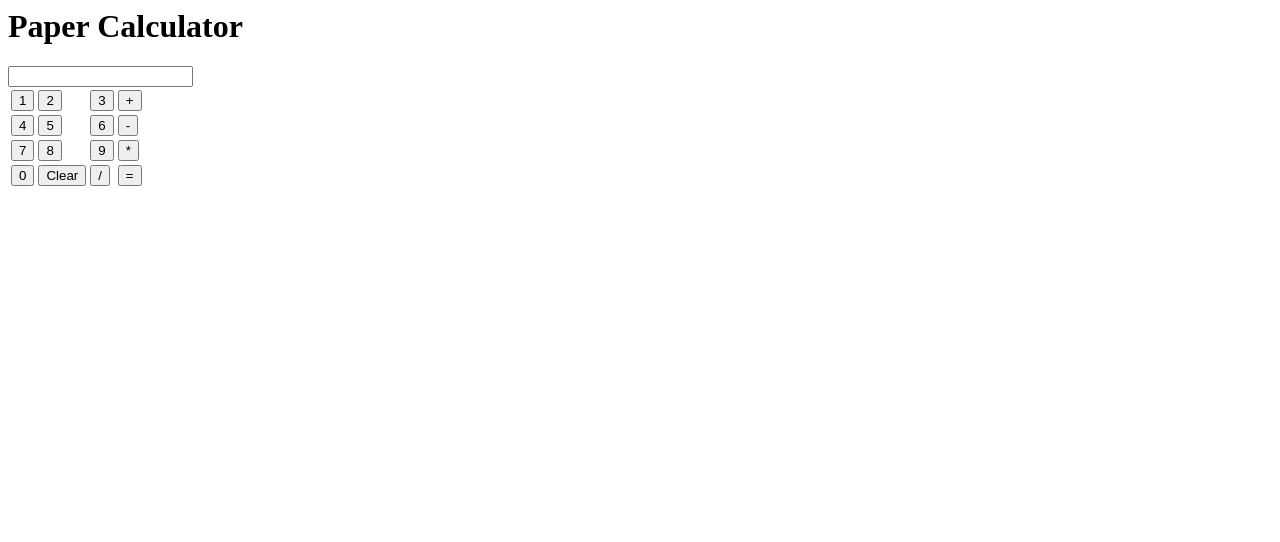
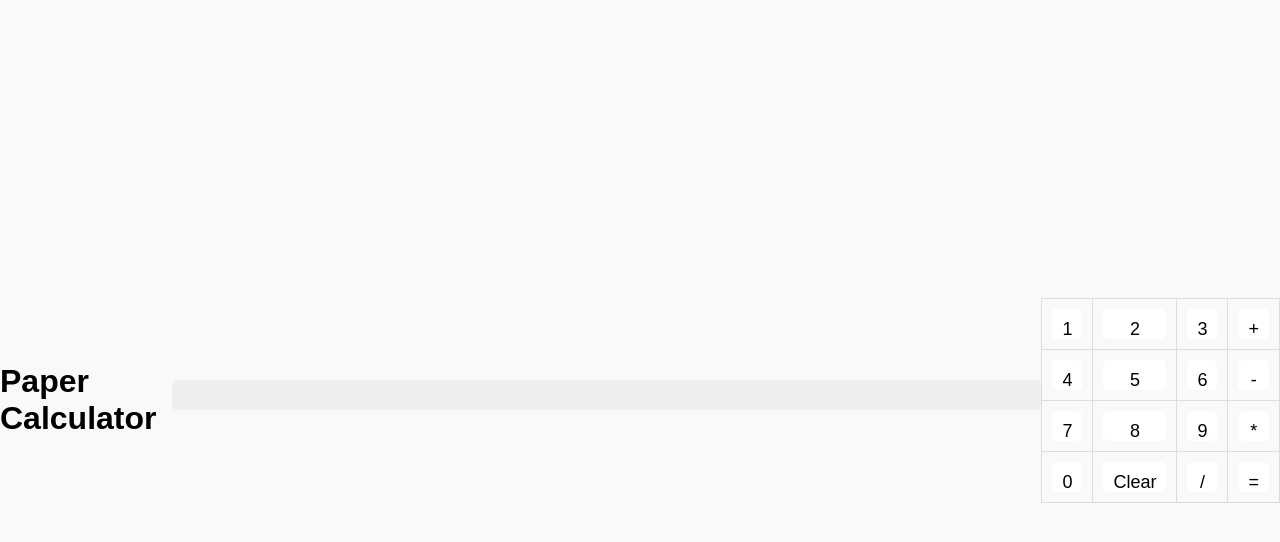
Before and after one commit to chiefblink117/paper-calculator, a plain HTML site: page index.html in a window 1280 px wide. Drawn offline with Linux system fonts and the light colour scheme.

Commit message:
Added CSS style, but needs some work

```diff
--- a/calculator.js
+++ b/calculator.js
@@ -1,19 +1,23 @@
 let currentNumber = "";
 let previousNumber = "";
 let operation = "";
+console.log("Program Start");
 
 function appendDigit(digit) {
+  console.log("Digit appended");
   currentNumber += digit;
   document.getElementById("display").value = currentNumber;
 }
 
 function doOperation(op) {
+  console.log("Operation done")
   previousNumber = currentNumber;
   currentNumber = "";
   operation = op;
 }
 
 function calculate() {
+  console.log("Calculation running");
   let result = 0;
   switch (operation) {
     case "+":
@@ -34,6 +38,7 @@ function calculate() {
 }
 
 function clear() {
+  console.log("The clear button has been pressed.");
   currentNumber = "";
   previousNumber = "";
   operation = "";
--- a/index.html
+++ b/index.html
@@ -1,4 +1,7 @@
 <html>
+  <head>
+        <link rel="stylesheet" type="text/css" href="style.css">
+  </head>
   <body>
     <h1>Paper Calculator</h1>
     <input type="text" id="display" value="" readonly>
--- /dev/null
+++ b/style.css
@@ -0,0 +1,62 @@
+/* Global styles */
+* {
+    box-sizing: border-box;
+    font-family: Arial, sans-serif;
+  }
+
+  body {
+    background-color: #f9f9f9; /* Light gray background */
+    display: flex;
+    justify-content: center;
+    align-items: center;
+    height: 100vh;
+    margin: 0;
+  }
+
+  /* Calculator styles */
+  -calculator {
+    background-color: #fff; /* White background */
+    padding: 20px;
+    border: 1px solid #ddd; /* Light gray border */
+    border-radius: 10px;
+    box-shadow: 0px 0px 10px rgba(0,0,0,0.1);
+    width: 250px; /* Adjust width to your liking */
+  }
+
+  #display {
+    background-color: #eee; /* Light gray background */
+    padding: 10px;
+    border: none;
+    border-radius: 5px;
+    width: 100%;
+    height: 30px;
+    font-size: 18px;
+    text-align: right;
+    margin-bottom: 10px;
+  }
+
+  table {
+    border-collapse: collapse;
+    margin: 0 auto;
+  }
+
+  td {
+    padding: 10px;
+    border: 1px solid #ddd; /* Light gray border */
+    width: 25%;
+  }
+
+  button {
+    background-color: #fff; /* White background */
+    padding: 10px;
+    border: none;
+    border-radius: 5px;
+    width: 100%;
+    height: 30px;
+    font-size: 18px;
+    cursor: pointer;
+  }
+
+  button:hover {
+    background-color: #ccc; /* Light gray hover color */
+  }
```
